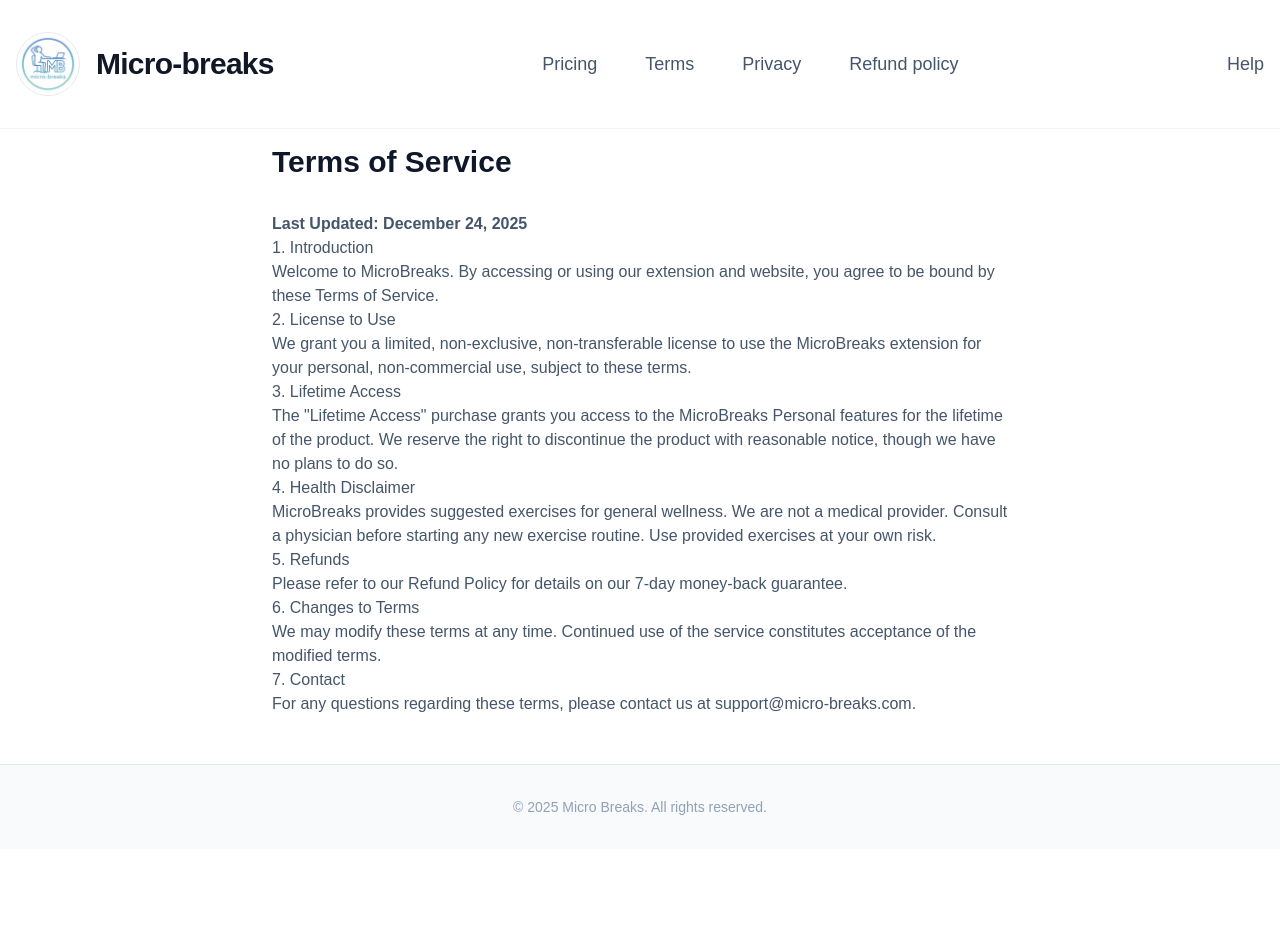
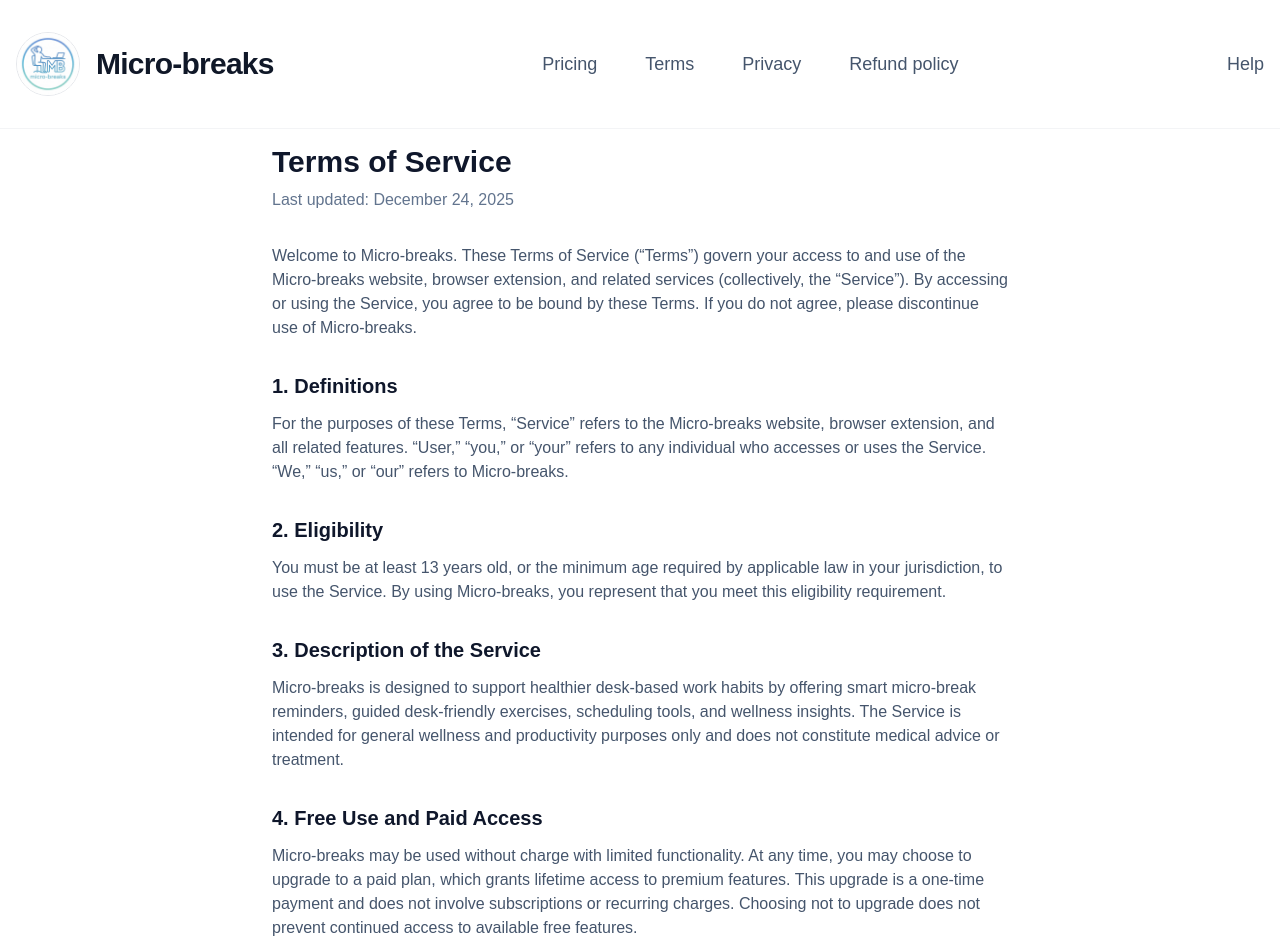
Before and after one commit to Manialdi/microbreaks-v2, a Next.js app: page /individual/terms in a window 1280 px wide. Shown: the top 952 px of the page. Before the commit the page ends 849 px from the top, so only its background shows below. Built offline with nearby package versions, Linux system fonts and the light colour scheme.

Commit message:
feat: update terms of service text with 19 clauses

```diff
--- a/app/individual/terms/page.tsx
+++ b/app/individual/terms/page.tsx
@@ -6,30 +6,174 @@
 export default function TermsPage() {
     return (
         <div className="container mx-auto px-4 py-12 max-w-3xl">
-            <h1 className="text-3xl font-bold text-slate-900 mb-8">Terms of Service</h1>
-            <div className="prose prose-slate max-w-none text-slate-600">
-                <p><strong>Last Updated: December 24, 2025</strong></p>
+            <h1 className="text-3xl font-bold text-slate-900 mb-2">Terms of Service</h1>
+            <p className="text-slate-500 mb-8">Last updated: December 24, 2025</p>
 
-                <h3>1. Introduction</h3>
-                <p>Welcome to MicroBreaks. By accessing or using our extension and website, you agree to be bound by these Terms of Service.</p>
+            <div className="prose prose-slate max-w-none text-slate-600 space-y-8">
+                <p>
+                    Welcome to Micro-breaks. These Terms of Service (“Terms”) govern your access to and use of the Micro-breaks website,
+                    browser extension, and related services (collectively, the “Service”). By accessing or using the Service, you agree
+                    to be bound by these Terms. If you do not agree, please discontinue use of Micro-breaks.
+                </p>
 
-                <h3>2. License to Use</h3>
-                <p>We grant you a limited, non-exclusive, non-transferable license to use the MicroBreaks extension for your personal, non-commercial use, subject to these terms.</p>
+                <section>
+                    <h3 className="text-xl font-semibold text-slate-900 mb-3">1. Definitions</h3>
+                    <p>
+                        For the purposes of these Terms, “Service” refers to the Micro-breaks website, browser extension, and all related features.
+                        “User,” “you,” or “your” refers to any individual who accesses or uses the Service. “We,” “us,” or “our” refers to Micro-breaks.
+                    </p>
+                </section>
 
-                <h3>3. Lifetime Access</h3>
-                <p>The "Lifetime Access" purchase grants you access to the MicroBreaks Personal features for the lifetime of the product. We reserve the right to discontinue the product with reasonable notice, though we have no plans to do so.</p>
+                <section>
+                    <h3 className="text-xl font-semibold text-slate-900 mb-3">2. Eligibility</h3>
+                    <p>
+                        You must be at least 13 years old, or the minimum age required by applicable law in your jurisdiction, to use the Service.
+                        By using Micro-breaks, you represent that you meet this eligibility requirement.
+                    </p>
+                </section>
 
-                <h3>4. Health Disclaimer</h3>
-                <p>MicroBreaks provides suggested exercises for general wellness. We are not a medical provider. Consult a physician before starting any new exercise routine. Use provided exercises at your own risk.</p>
+                <section>
+                    <h3 className="text-xl font-semibold text-slate-900 mb-3">3. Description of the Service</h3>
+                    <p>
+                        Micro-breaks is designed to support healthier desk-based work habits by offering smart micro-break reminders,
+                        guided desk-friendly exercises, scheduling tools, and wellness insights. The Service is intended for general wellness
+                        and productivity purposes only and does not constitute medical advice or treatment.
+                    </p>
+                </section>
 
-                <h3>5. Refunds</h3>
-                <p>Please refer to our Refund Policy for details on our 7-day money-back guarantee.</p>
+                <section>
+                    <h3 className="text-xl font-semibold text-slate-900 mb-3">4. Free Use and Paid Access</h3>
+                    <p>
+                        Micro-breaks may be used without charge with limited functionality. At any time, you may choose to upgrade to a paid plan,
+                        which grants lifetime access to premium features. This upgrade is a one-time payment and does not involve subscriptions
+                        or recurring charges. Choosing not to upgrade does not prevent continued access to available free features.
+                    </p>
+                </section>
 
-                <h3>6. Changes to Terms</h3>
-                <p>We may modify these terms at any time. Continued use of the service constitutes acceptance of the modified terms.</p>
+                <section>
+                    <h3 className="text-xl font-semibold text-slate-900 mb-3">5. Payments and Pricing</h3>
+                    <p>
+                        If you choose to upgrade, you authorize a one-time payment in the amount displayed at checkout. Payments are processed
+                        securely through our payment provider. Prices and available features may change over time; however, any paid access you
+                        purchase will remain valid for the lifetime of the Service. Except where required by law, all payments are non-refundable.
+                    </p>
+                </section>
 
-                <h3>7. Contact</h3>
-                <p>For any questions regarding these terms, please contact us at support@micro-breaks.com.</p>
+                <section>
+                    <h3 className="text-xl font-semibold text-slate-900 mb-3">6. Account Security</h3>
+                    <p>
+                        You are responsible for maintaining the confidentiality of your account credentials and for all activity that occurs under
+                        your account. If you believe that your account has been accessed without authorization, you should notify us immediately
+                        so we can take appropriate action.
+                    </p>
+                </section>
+
+                <section>
+                    <h3 className="text-xl font-semibold text-slate-900 mb-3">7. Acceptable Use</h3>
+                    <p>
+                        You agree to use the Service only for lawful purposes and in accordance with these Terms. You may not copy, reverse-engineer,
+                        resell, or misuse any part of the Service, nor attempt to interfere with its security or operation. We reserve the right to
+                        suspend or terminate access if these Terms are violated.
+                    </p>
+                </section>
+
+                <section>
+                    <h3 className="text-xl font-semibold text-slate-900 mb-3">8. Privacy and Data</h3>
+                    <p>
+                        Your privacy is important to us. Micro-breaks is designed with a privacy-first approach, and personal data is handled in
+                        accordance with our Privacy Policy. We do not sell personal data. By using the Service, you consent to the collection and
+                        use of information as described in the Privacy Policy.
+                    </p>
+                </section>
+
+                <section>
+                    <h3 className="text-xl font-semibold text-slate-900 mb-3">9. User Content</h3>
+                    <p>
+                        You retain ownership of any data you generate through your use of the Service. By using Micro-breaks, you grant us a limited,
+                        non-exclusive license to use such data solely for the purpose of operating, maintaining, and improving the Service, including
+                        in aggregated or anonymized form.
+                    </p>
+                </section>
+
+                <section>
+                    <h3 className="text-xl font-semibold text-slate-900 mb-3">10. Intellectual Property</h3>
+                    <p>
+                        All content, software, design elements, and branding associated with Micro-breaks are owned by us or our licensors and are
+                        protected by applicable intellectual property laws. These Terms do not grant you any ownership rights in the Service.
+                    </p>
+                </section>
+
+                <section>
+                    <h3 className="text-xl font-semibold text-slate-900 mb-3">11. Health Disclaimer</h3>
+                    <p>
+                        Micro-breaks provides general wellness guidance and is not a medical or therapeutic service. It does not replace professional
+                        medical advice, diagnosis, or treatment. You should discontinue any exercise that causes pain or discomfort and consult a
+                        qualified healthcare professional if needed.
+                    </p>
+                </section>
+
+                <section>
+                    <h3 className="text-xl font-semibold text-slate-900 mb-3">12. Service Changes</h3>
+                    <p>
+                        We may modify, update, or discontinue any part of the Service from time to time. While we aim to improve the Service continuously,
+                        we do not guarantee that all features will remain available indefinitely.
+                    </p>
+                </section>
+
+                <section>
+                    <h3 className="text-xl font-semibold text-slate-900 mb-3">13. Disclaimer of Warranties</h3>
+                    <p>
+                        The Service is provided on an “as is” and “as available” basis. We make no warranties, express or implied, regarding the operation
+                        of the Service or the results you may achieve through its use.
+                    </p>
+                </section>
+
+                <section>
+                    <h3 className="text-xl font-semibold text-slate-900 mb-3">14. Limitation of Liability</h3>
+                    <p>
+                        To the maximum extent permitted by law, Micro-breaks shall not be liable for any indirect, incidental, special, or consequential damages.
+                        Our total liability arising from or related to the Service shall not exceed the amount you paid to us, if any.
+                    </p>
+                </section>
+
+                <section>
+                    <h3 className="text-xl font-semibold text-slate-900 mb-3">15. Indemnification</h3>
+                    <p>
+                        You agree to indemnify and hold harmless Micro-breaks from any claims, damages, or expenses arising out of your misuse of the Service
+                        or your violation of these Terms.
+                    </p>
+                </section>
+
+                <section>
+                    <h3 className="text-xl font-semibold text-slate-900 mb-3">16. Governing Law</h3>
+                    <p>
+                        These Terms are governed by the laws of India, without regard to conflict-of-law principles. Any disputes shall be subject to the
+                        exclusive jurisdiction of the courts in that jurisdiction.
+                    </p>
+                </section>
+
+                <section>
+                    <h3 className="text-xl font-semibold text-slate-900 mb-3">17. Changes to These Terms</h3>
+                    <p>
+                        We may update these Terms from time to time. If changes are material, we will notify you through the Service or by email. Continued
+                        use of the Service after changes become effective constitutes acceptance of the updated Terms.
+                    </p>
+                </section>
+
+                <section>
+                    <h3 className="text-xl font-semibold text-slate-900 mb-3">18. Severability</h3>
+                    <p>
+                        If any provision of these Terms is held to be invalid or unenforceable, the remaining provisions shall remain in full force and effect.
+                    </p>
+                </section>
+
+                <section>
+                    <h3 className="text-xl font-semibold text-slate-900 mb-3">19. Contact Us</h3>
+                    <p>
+                        If you have any questions about these Terms, please contact us at <a href="mailto:support@micro-breaks.com" className="text-blue-600 hover:underline">support@micro-breaks.com</a>.
+                    </p>
+                </section>
+
             </div>
         </div>
     )
```
